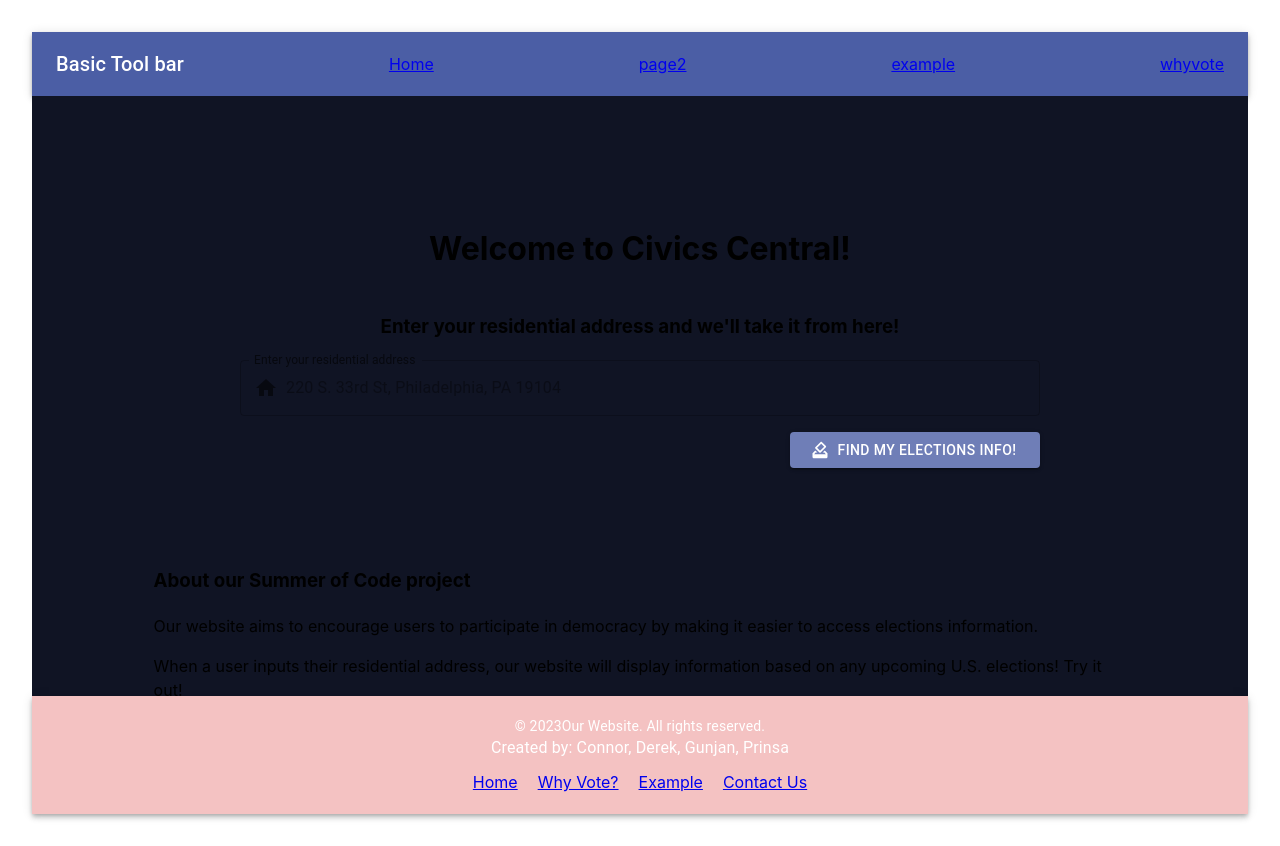
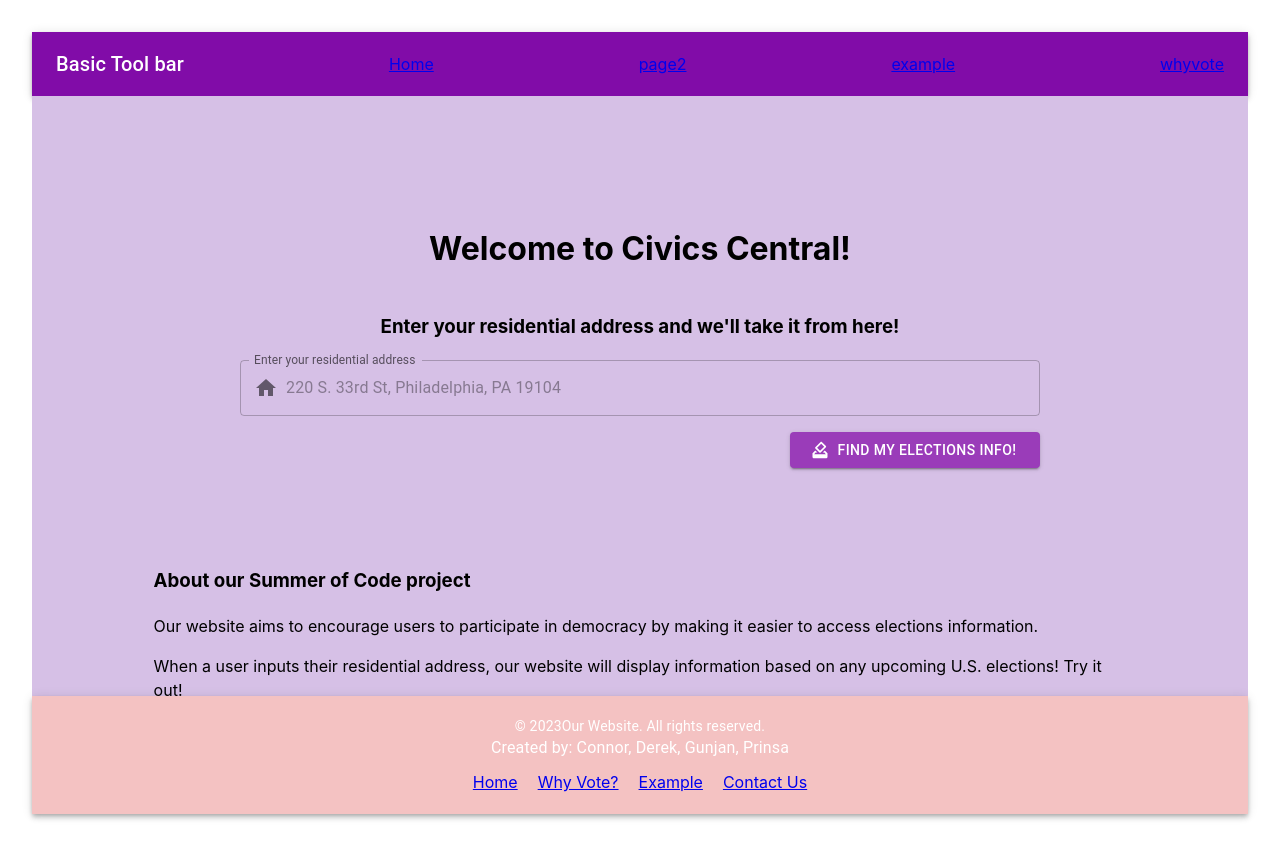
Before and after one commit to drkchn/mosa-upenn-SoC-2023, a React (Vite) app: page / in a window 1280 px wide. Built offline with nearby package versions, Linux system fonts and the light colour scheme.

Commit message:
[#9] Theme for home page [DC]

```diff
--- a/src/theme.ts
+++ b/src/theme.ts
@@ -8,10 +8,10 @@ import { createTheme } from "@mui/material";
 export const theme = createTheme({
   palette: {
     primary: {
-      main: "#4B5EA5",
+      main: "#810CA8",
     },
     secondary: {
-      main: "#101424",
+      main: "#D6C0E6",
     },
     error: {
       main: "#d32f2f",
```
